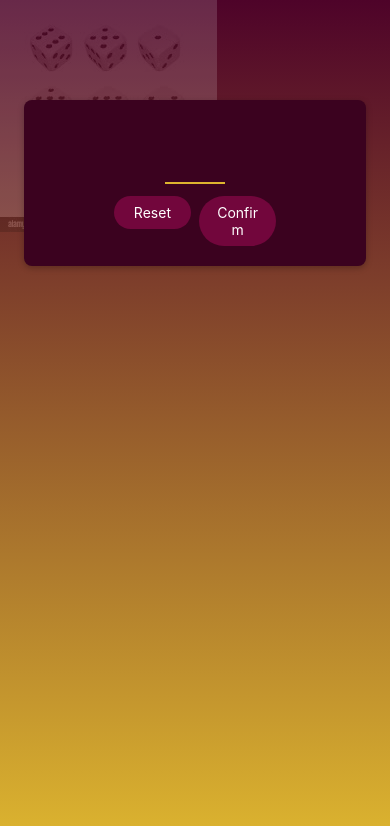
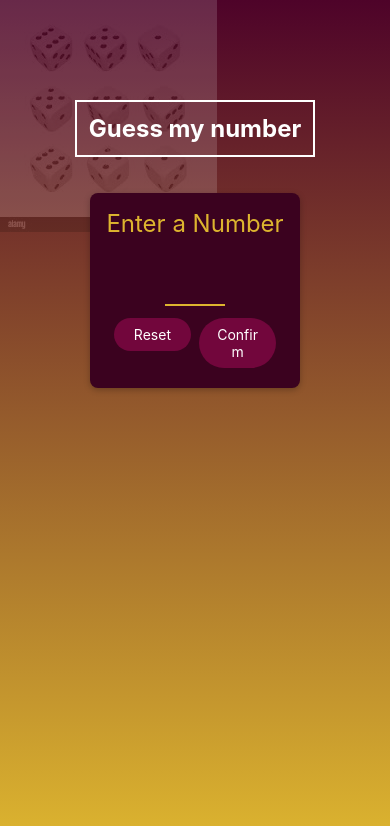
Before and after one commit to Sinashaygan/RNCOURSE, a React Native app: screen / in a window 390 px wide. Shown: the top 826 px of the page. Built offline with nearby package versions, Linux system fonts and the light colour scheme.

Commit message:
feat: add the style for game screen view

```diff
--- a/screens/StartGameScreen.js
+++ b/screens/StartGameScreen.js
@@ -4,6 +4,8 @@
 import { StyleSheet } from "react-native";
 import { useState } from "react";
 import { COLORS } from "../constants/colors";
+import Title from "../components/ui/Title";
+import { Text } from "react-native";
 
 export default function StartGameScreen({ onPickNumber }) {
   const [enteredNumber, setEnteredNumber] = useState("");
@@ -32,7 +34,10 @@
   }
 
   return (
+    <View style={styles.rootContainer}>
+      <Title>Guess my number</Title>
       <View style={styles.inputContainer}>
+      <Text style={styles.instructionText}>Enter a Number</Text>
         <TextInput
           style={styles.numberInput}
           maxLength={2}
@@ -52,6 +57,7 @@
           </View>
         </View>
       </View>
+    </View>
   );
 }
 
@@ -60,7 +66,7 @@
     justifyContent: "center",
     alignItems: "center",
     padding: 16,
-    marginTop: 100,
+    marginTop: 36,
     backgroundColor: COLORS.primary800,
     marginHorizontal: 24,
     borderRadius: 8,
@@ -68,6 +74,17 @@
     shadowOffset: { width: 0, height: 2 },
     shadowRadius: 6,
     shadowOpacity: 0.25,
+  },
+
+  rootContainer:{
+    flex:1,
+    marginTop: 100,
+    alignItems:"center"
+  },
+
+  instructionText:{
+    color:COLORS.accent500,
+    fontSize:24
   },
 
   numberInput: {
```
Lines whose indentation alone changed are shown as unchanged.
